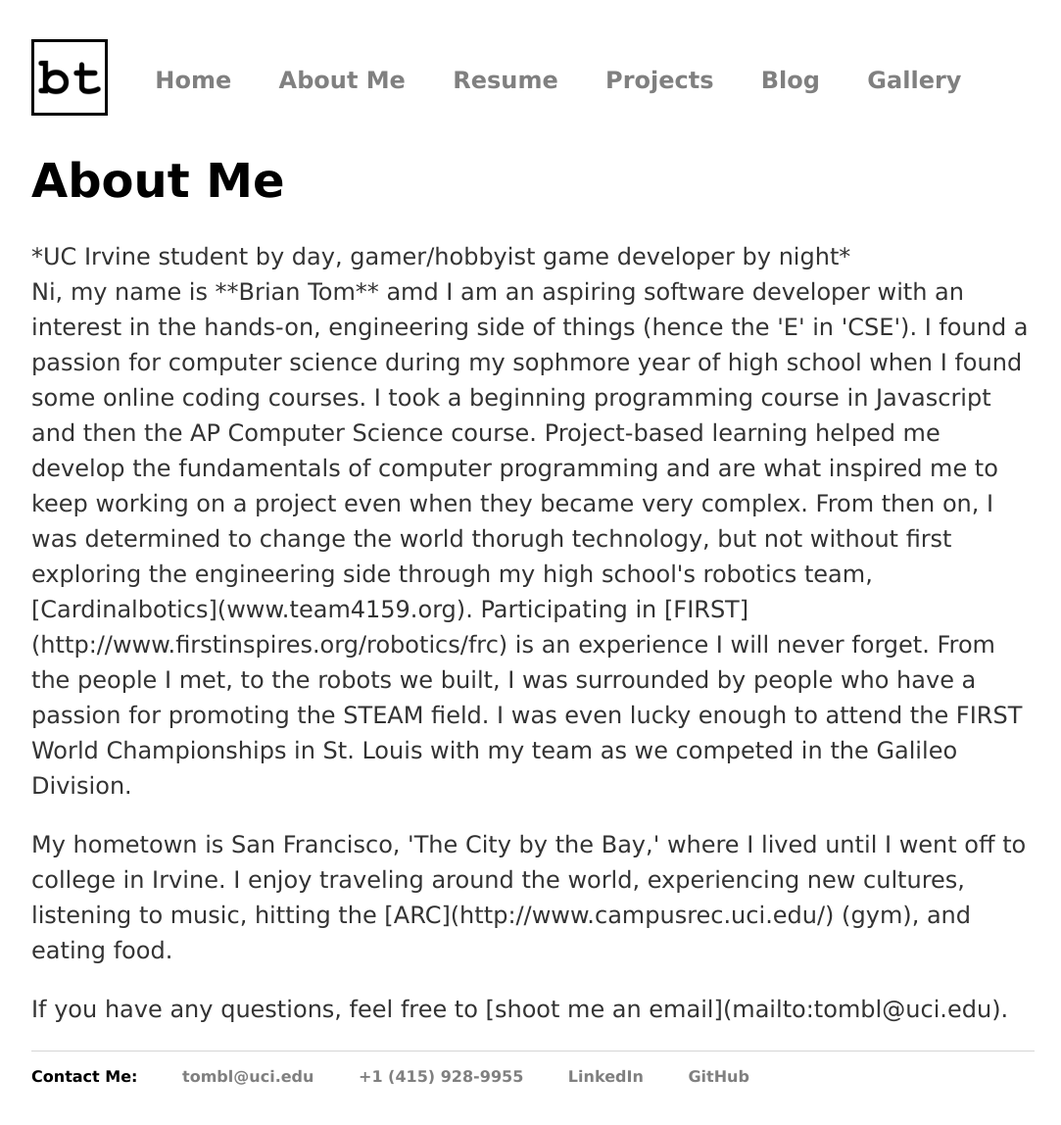
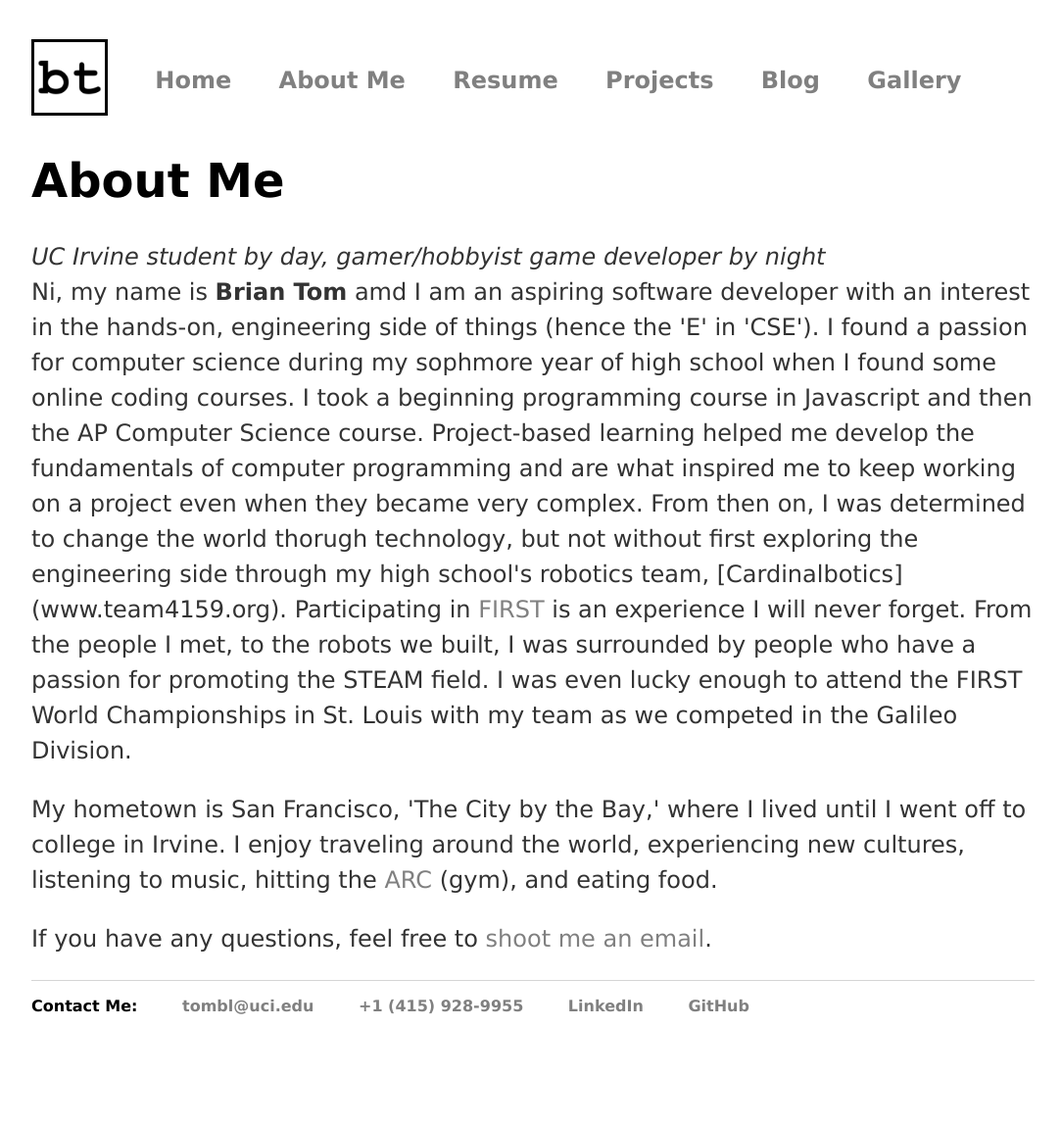
Before and after one commit to BTx123/BTx123.github.io, a Jekyll site: the page built from about/index.html, in a window 1280 px wide. Shown: the whole page at 98% size, without its empty margins (96-1179 px from the left). Built offline with Jekyll 4.4.1, drawn with Linux system fonts in a browser that asks for light colours; nearby versions of some CDN libraries; after the commit the page ends 1076 px from its top, so only the background shows below that.

Commit message:
Update html

```diff
--- a/about/index.html
+++ b/about/index.html
@@ -6,13 +6,13 @@ title: About Me | Brian Tom
 <div class="about">
     <h1>About Me</h1>
     <p>
-        *UC Irvine student by day, gamer/hobbyist game developer by night*<br>
-        Ni, my name is **Brian Tom** amd I am an aspiring software developer with an interest in the hands-on, engineering side of things (hence the 'E' in 'CSE'). I found a passion for computer science during my sophmore year of high school when I found some online coding courses. I took a beginning programming course in Javascript and then the AP Computer Science course. Project-based learning helped me develop the fundamentals of computer programming and are what inspired me to keep working on a project even when they became very complex. From then on, I was determined to change the world thorugh technology, but not without first exploring the engineering side through my high school's robotics team, [Cardinalbotics](www.team4159.org). Participating in [FIRST](http://www.firstinspires.org/robotics/frc) is an experience I will never forget. From the people I met, to the robots we built, I was surrounded by people who have a passion for promoting the STEAM field. I was even lucky enough to attend the FIRST World Championships in St. Louis with my team as we competed in the Galileo Division.
+        <em>UC Irvine student by day, gamer/hobbyist game developer by night</em><br>
+        Ni, my name is <strong>Brian Tom</strong> amd I am an aspiring software developer with an interest in the hands-on, engineering side of things (hence the 'E' in 'CSE'). I found a passion for computer science during my sophmore year of high school when I found some online coding courses. I took a beginning programming course in Javascript and then the AP Computer Science course. Project-based learning helped me develop the fundamentals of computer programming and are what inspired me to keep working on a project even when they became very complex. From then on, I was determined to change the world thorugh technology, but not without first exploring the engineering side through my high school's robotics team, [Cardinalbotics](www.team4159.org). Participating in <a href="http://www.firstinspires.org/robotics/frc">FIRST</a> is an experience I will never forget. From the people I met, to the robots we built, I was surrounded by people who have a passion for promoting the STEAM field. I was even lucky enough to attend the FIRST World Championships in St. Louis with my team as we competed in the Galileo Division.
     </p>
     <p>
-        My hometown is San Francisco, 'The City by the Bay,' where I lived until I went off to college in Irvine. I enjoy traveling around the world, experiencing new cultures, listening to music, hitting the [ARC](http://www.campusrec.uci.edu/) (gym), and eating food.
+        My hometown is San Francisco, 'The City by the Bay,' where I lived until I went off to college in Irvine. I enjoy traveling around the world, experiencing new cultures, listening to music, hitting the <a href="http://www.campusrec.uci.edu/">ARC</a> (gym), and eating food.
     </p>
     <p>
-        If you have any questions, feel free to [shoot me an email](mailto:tombl@uci.edu).
+        If you have any questions, feel free to <a href="mailto:tombl@uci.edu">shoot me an email</a>.
     </p>
 </div>
```
